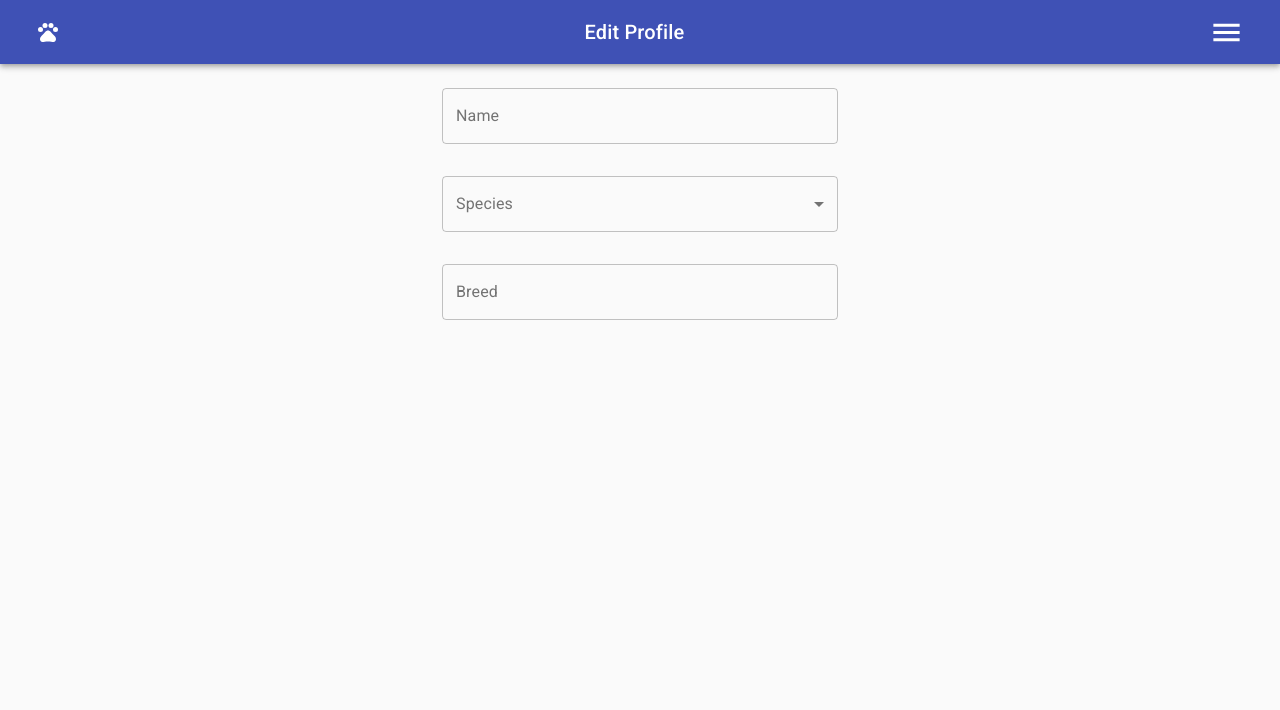
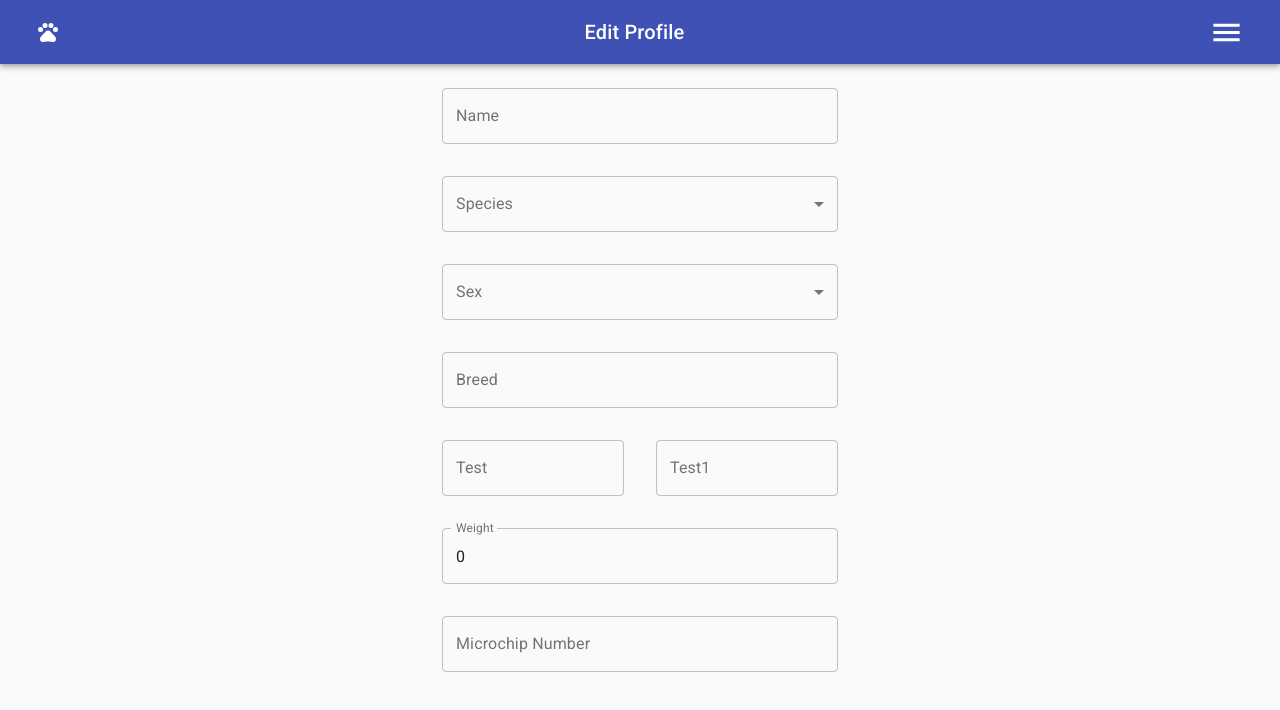
Before and after one commit to Sebsterio/animalysis, a React (Create React App) app in the folder client/: page /add-profile in a window 1280 px wide. Shown: the top 710 px of the page. Built offline with nearby package versions, Linux system fonts and the light colour scheme.

Commit message:
support number input and input groups in Form

```diff
--- a/client/src/components/Form/Form.jsx
+++ b/client/src/components/Form/Form.jsx
@@ -3,20 +3,35 @@ import { makeStyles } from "@material-ui/core/styles";
 import { TextField, MenuItem } from "@material-ui/core";
 import { capitalize } from "utils/string";
 
+/********************************************************
+ * @param fields: [
+ * 	type (Str, required): 'text' | 'number' | 'select' | 'group'
+ * 	name (Str, required): corresponding state prop AND react key
+ *  config: ...
+ * ]
+ ********************************************************/
+
 const useStyles = makeStyles((theme) => ({
-	stack: {
+	stack: ({ layout, numItems }) => {
+		const baseStyles = {
 			display: "grid",
 			gridGap: theme.spacing(4),
+		};
+		const rowStyles = {
+			...baseStyles,
+			gridTemplateColumns: `repeat(${numItems}, 1fr)`,
+		};
+		return layout === "row" ? rowStyles : baseStyles;
 	},
-	input: {
+	formControl: {
 		"& > label": {
 			textTransform: "capitalize",
 		},
 	},
 }));
 
-export const Form = ({ fields, state, setState }) => {
-	const clx = useStyles();
+export const Form = ({ fields, state, setState, layout }) => {
+	const clx = useStyles({ layout, numItems: fields.length });
 
 	const handleChange = (e) =>
 		setState({ ...state, [e.target.name]: e.target.value });
@@ -24,26 +39,35 @@ export const Form = ({ fields, state, setState }) => {
 	return (
 		<div className={clx.stack}>
 			{fields.map(([type, name, config]) => {
-				const { label, options } = config ? config : {};
+				const { label, options, defaultVal, fields, layout } = config
+					? config
+					: {};
+
+				const key = name;
 
 				const inputProps = {
-					key: name,
+					key,
+					name,
 					label: label || name,
-					name: name,
-					value: state[name] || "",
 					onChange: handleChange,
-					className: clx.input,
 					variant: "outlined",
+					className: clx.formControl,
 				};
 
-				return (
-					// --- TEXT ---
-					type === "text" ? (
-						<TextField {...inputProps} />
-					) : // --- SELECT ---
-					type === "select" ? (
-						<TextField {...inputProps} select>
-							{options.map((option) => {
+				const textInputProps = {
+					...inputProps,
+					value: state[name] ? state[name] : defaultVal ? defaultVal : "",
+				};
+
+				const numberInputProps = {
+					...inputProps,
+					value: state[name] ? state[name] : defaultVal ? defaultVal : 0,
+					inputProps: { type: "number", min: 0 },
+				};
+
+				const id = `input-${type}-${name}`;
+
+				const renderOption = (option) => {
 					const [value, label] = Array.isArray(option)
 						? option
 						: [option, capitalize(option)];
@@ -52,10 +76,19 @@ export const Form = ({ fields, state, setState }) => {
 							{label}
 						</MenuItem>
 					);
-							})}
+				};
+
+				return type === "text" ? (
+					<TextField {...textInputProps} />
+				) : type === "number" ? (
+					<TextField {...numberInputProps} />
+				) : type === "select" ? (
+					<TextField {...textInputProps} select>
+						{options.map(renderOption)}
 					</TextField>
-					) : null
-				);
+				) : type === "group" ? (
+					<Form {...{ key, fields, layout, state, setState }} />
+				) : null;
 			})}
 		</div>
 	);
--- a/client/src/pages/AddOrEditProfile/AddOrEditProfile.jsx
+++ b/client/src/pages/AddOrEditProfile/AddOrEditProfile.jsx
@@ -30,6 +30,9 @@ export const AddOrEditProfile = ({ match, getPet }) => {
 	if (name && !currentPet) return <Redirect to="/add-profile" />;
 	if (currentPet && isEmpty(pet)) setPet({ ...currentPet });
 
+	const defaultWeigth =
+		pet.species === "canine" ? 20 : pet.species === "feline" ? 10 : 0;
+
 	return (
 		<Container maxWidth="xs" className={clx.page}>
 			<Form
@@ -38,7 +41,21 @@ export const AddOrEditProfile = ({ match, getPet }) => {
 				fields={[
 					["text", "name"],
 					["select", "species", { options: ["canine", "feline"] }],
+					["select", "sex", { options: ["male", "female"] }],
 					["text", "breed"],
+					[
+						"group",
+						"group-1",
+						{
+							layout: "row",
+							fields: [
+								["text", "test"],
+								["text", "test1"],
+							],
+						},
+					],
+					["number", "weight", { defaultVal: defaultWeigth }],
+					["text", "microchip", { label: "Microchip number" }],
 				]}
 			/>
 		</Container>
```
Lines whose indentation alone changed are shown as unchanged.
